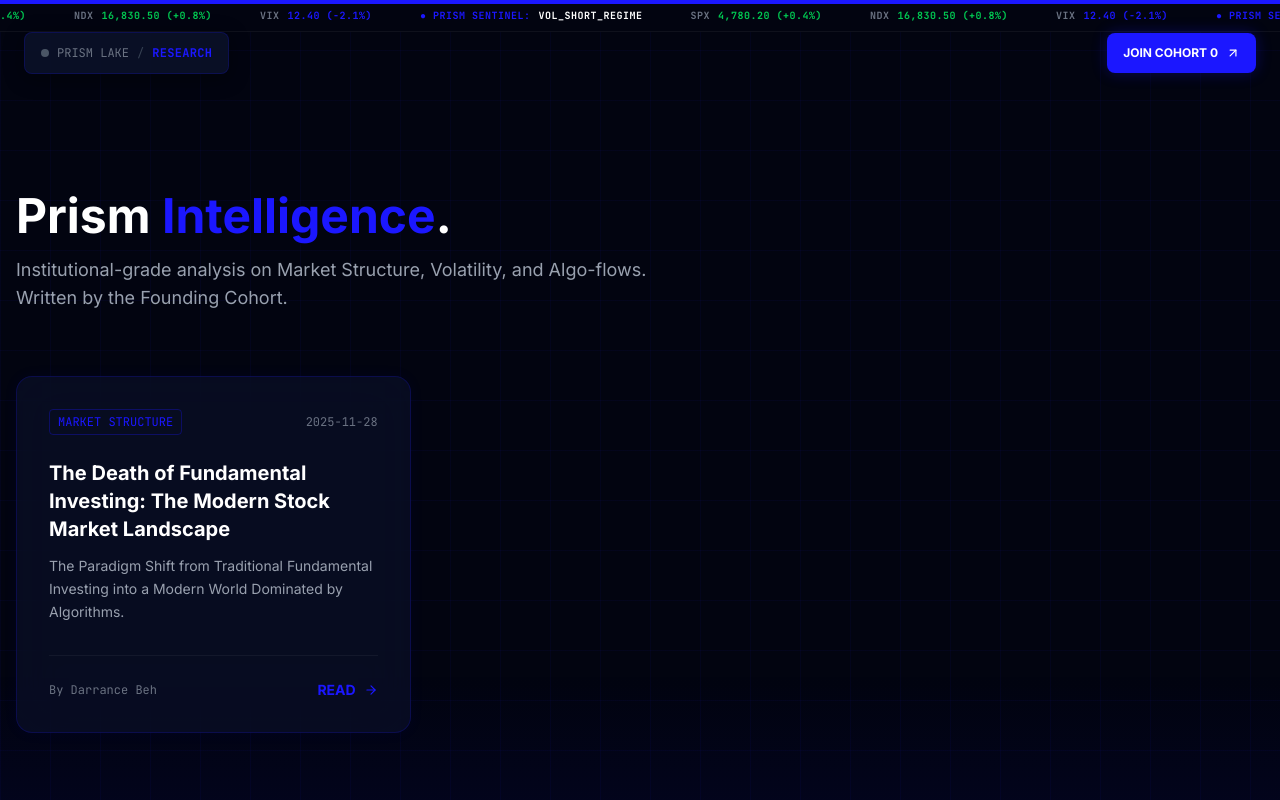
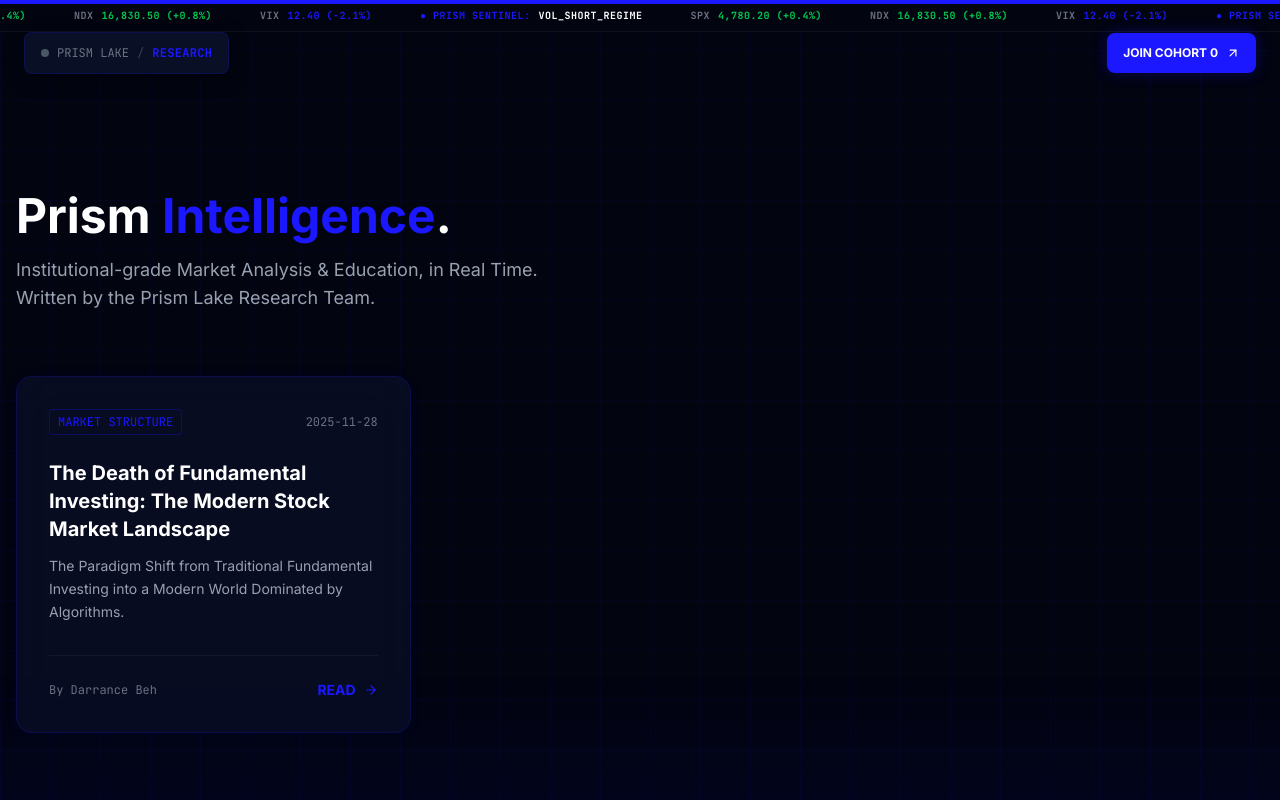
Before and after one commit to darrancebeh/prism-lake-website, a Next.js app: page /research in a window 1280 px wide. Shown: the top 800 px of the page. Built offline with nearby package versions, Linux system fonts and the light colour scheme.

Commit message:
wordings

```diff
--- a/src/app/research/page.tsx
+++ b/src/app/research/page.tsx
@@ -10,8 +10,8 @@
       <div className="mb-16">
         <h1 className="text-5xl font-bold mb-4">Prism <span className="text-[#1b17ff]">Intelligence</span>.</h1>
         <p className="text-gray-400 text-lg max-w-2xl">
-          Institutional-grade analysis on Market Structure, Volatility, and Algo-flows.
-          <br/>Written by the Founding Cohort.
+          Institutional-grade Market Analysis & Education, in Real Time.
+          <br/>Written by the Prism Lake Research Team.
         </p>
       </div>
 
```
